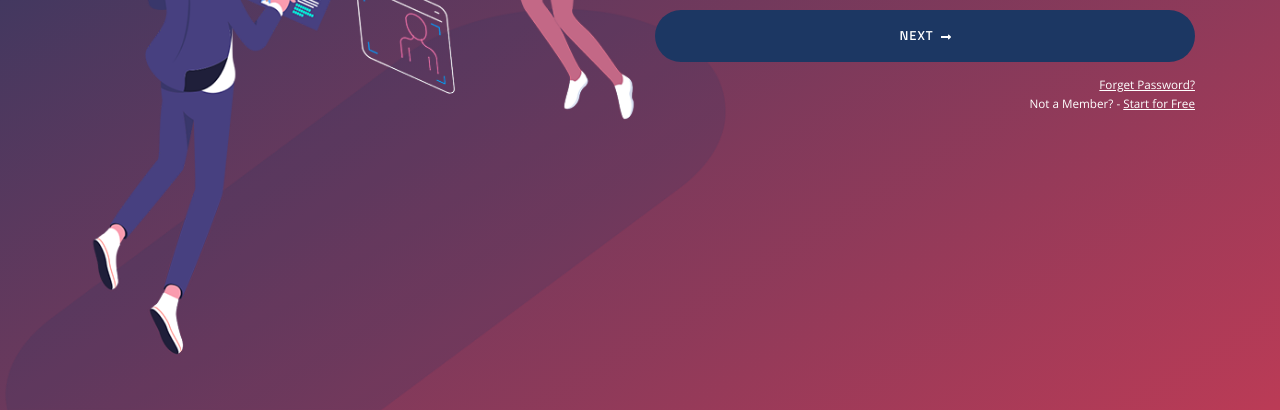
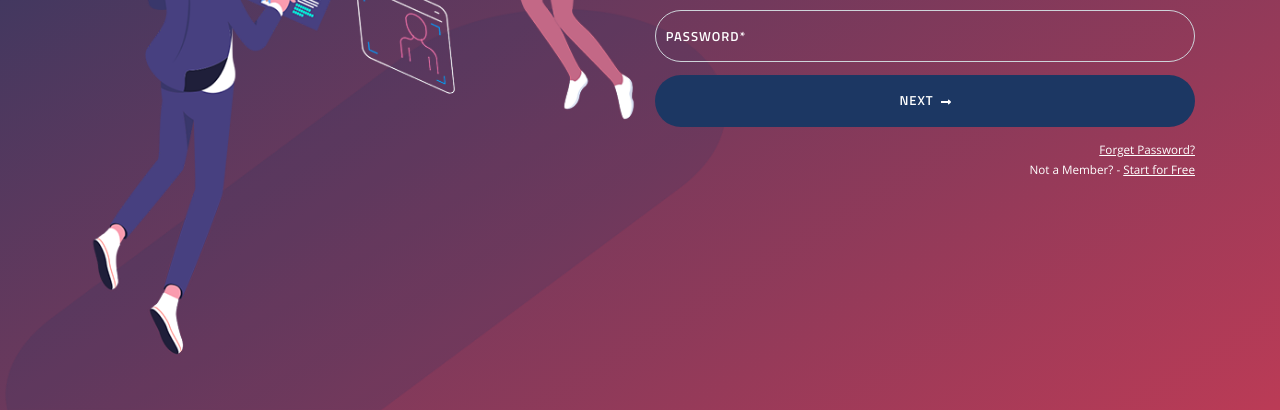
Before and after one commit to kyawohnmarsoe/eonreality, a plain HTML site: page index.html in a window 1280 px wide. Shown: the part 390-800 px from the top of the page. Drawn offline with nearby package versions, Linux system fonts and the light colour scheme.

Commit message:
updateMarginTop

```diff
--- a/assets/css/style.scss
+++ b/assets/css/style.scss
@@ -1,6 +1,6 @@
-$navy: #e8f1ff;
 $white: #ffffff;
 $black: #000000;
+$navy: #1c3763;
 $redpink: #bb3b56;
 $blue: #3862af;
 $darkpurple: #392a40;
@@ -15,17 +15,11 @@ $titillium: "Titillium Web", sans-serif;
 
 html,
 body {
-  width: 100%;
-  height: 100%;
-  overflow: hidden;
   color: $white;
   font-family: $openSan;
 }
 
 .eon {
-  .pageWrapper {
-    margin-top: calc(100vh / 6);
-  }
   h1 {
     font-family: $noto;
     font-weight: 700;
@@ -49,9 +43,8 @@ body {
   }
 
   .login-background {
-    width: 100%;
-    height: 100%;
     background-image: linear-gradient(to bottom right, $navy, $redpink);
+    position: relative;
   }
 
   .login-backgroundImg {
@@ -62,6 +55,7 @@ body {
     background-size: cover;
     background-position: top center;
     position: absolute;
+    bottom: 0;
   }
 
   .navbar {
--- a/index.html
+++ b/index.html
@@ -33,8 +33,8 @@
     <!-- Custom CSS  -->
     <link rel="stylesheet" href="./assets/css/style.css" />
   </head>
-  <body class="eon">
-    <div class="login-background">
+  <body class="eon overflow-hidden min-vh-100">
+    <div class="login-background min-vh-100">
       <div class="login-backgroundImg" width="1440" height="821"></div>
       <!-- Nav  -->
       <div class="container">
@@ -64,7 +64,7 @@
       </div>
 
       <!-- Login Form  -->
-      <div class="container pageWrapper">
+      <div class="container" id="pageWrapper">
         <div class="row">
           <div class="col-md-6 offset-md-6 col-sm-6 offset-sm-6">
             <div id="welcomelMsg">
@@ -136,6 +136,17 @@
 
     <script>
       $(document).ready(function () {
+        const windowH = $(window).outerHeight();
+        const navmH = $(".navbar").outerHeight();
+        const formH = $("#loginForm").outerHeight();
+        const marginTop = (windowH - navmH - formH) / 2;
+        console.log(marginTop);
+        if (marginTop > 0) {
+          $("#pageWrapper").css("margin-top", marginTop);
+        } else {
+          $("body").removeClass("overflow-hidden");
+        }
+
         $("#loginFailMsg").hide();
         $("#welcomelMsg").hide();
 
```
Also changed, not shown: assets/css/style.css, 1 other file.
